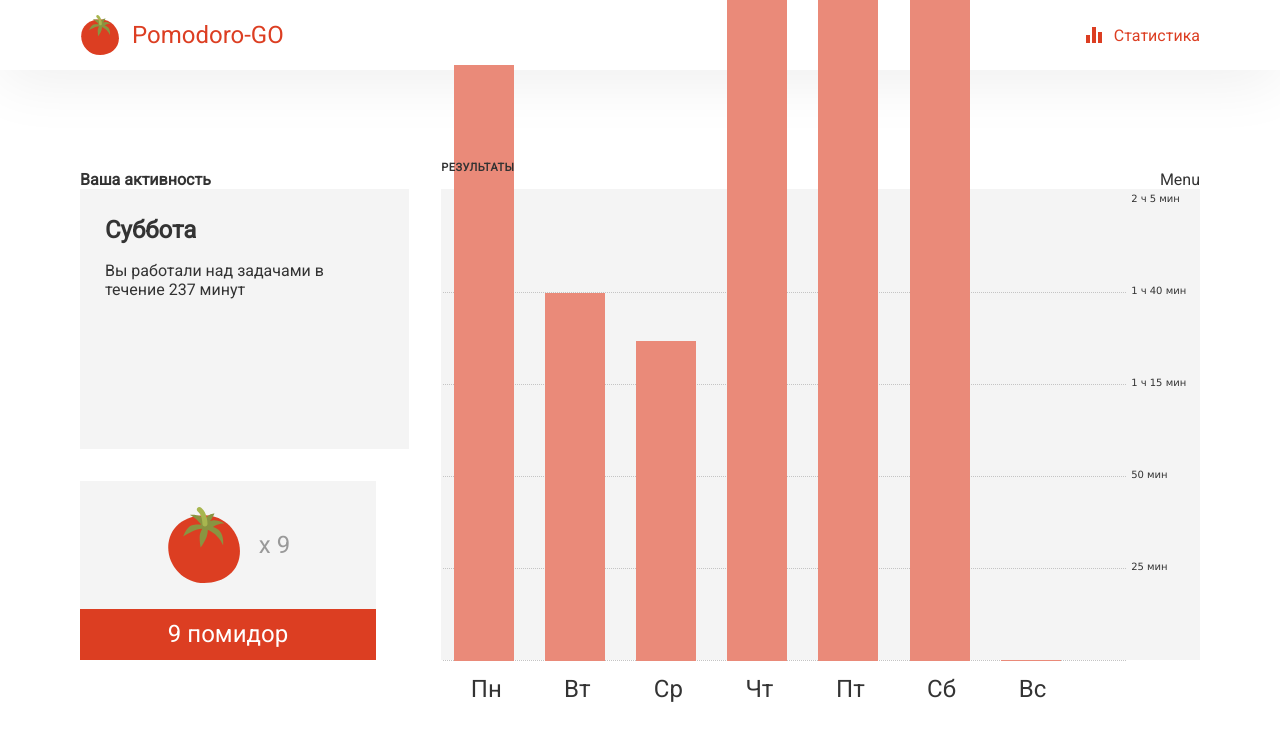
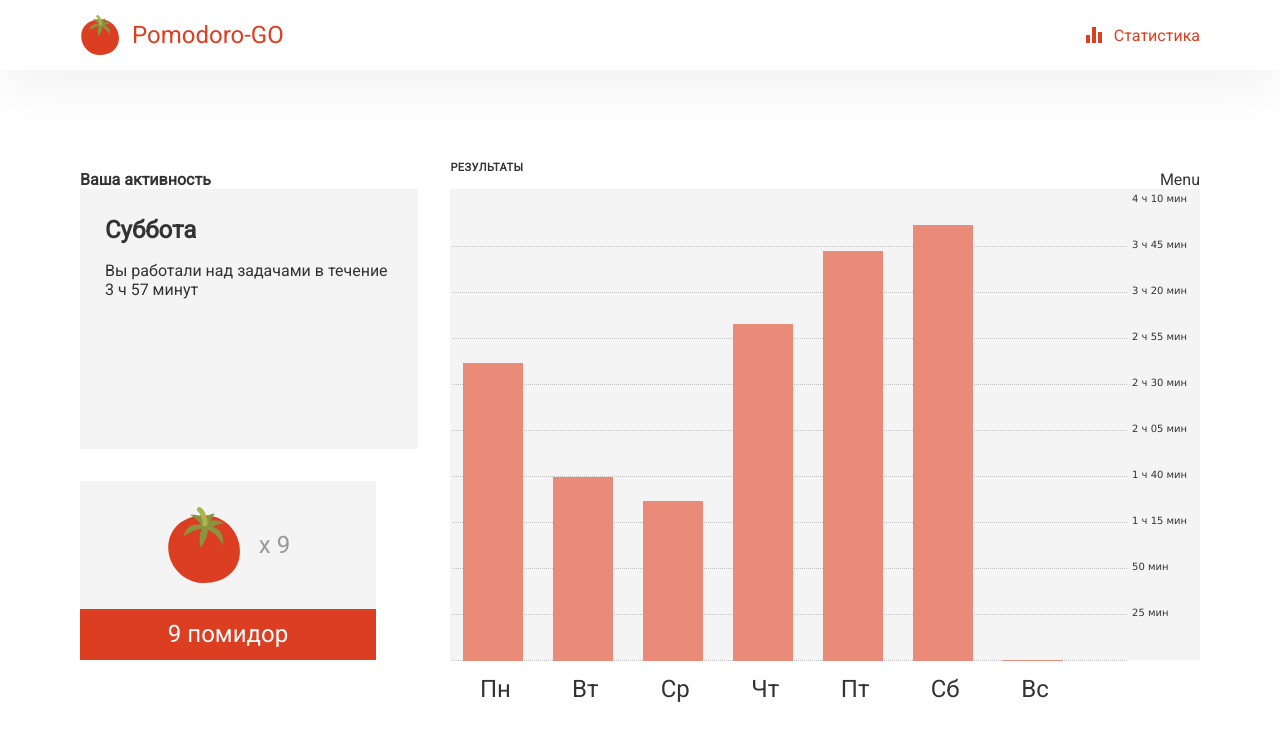
Before and after one commit to DiReon/pomodoro-go, a React (Create React App) app: page /statistics in a window 1280 px wide. Shown: the top 740 px of the page. Built offline with nearby package versions, Linux system fonts and the light colour scheme; what mobx-persist-store would draw is missing.

Commit message:
Adjust vertical axis and gridlines to maximum work time in a selected week

```diff
--- a/src/components/Statistics/Chart/Chart.tsx
+++ b/src/components/Statistics/Chart/Chart.tsx
@@ -1,7 +1,9 @@
-import React from 'react';
+import React, {ReactNode} from 'react';
 import styles from './chart.modules.css';
 import {journal} from '../../TaskTimer/Timer/TimerCard';
 import {IDay} from '../../../interfaces/day.interface';
+import {transformDuration} from '../../../utils/transform-duration';
+import {generateRandomIndex} from '../../../utils/generateRandomIndex';
 
 interface IChartProps {
   setSelectedDay: (value: IDay) => void;
@@ -22,8 +24,8 @@ export function Chart({setSelectedDay, selectedWeek}: IChartProps) {
     return result;
   }
 
-  function getWorkTime(index: number): number {
-    return (getCurrentWeekData()[index]?.workTime || 0) * 92 / 25;
+  function getWorkTimeHeight(index: number): number {
+    return (getCurrentWeekData()[index]?.workTime || 0) * getSegmentHeight() / 25;
   }
 
   function selectDay(index: number): void {
@@ -33,6 +35,27 @@ export function Chart({setSelectedDay, selectedWeek}: IChartProps) {
     }
   }
 
+  function getWorkTimeAxisLimit(): number {
+    const workTimeArray = getCurrentWeekData().map(item => item?.workTime).filter(item => !!item) as number[];
+    const result = Math.ceil(Math.max(...workTimeArray) / 25);
+    return result;
+  }
+
+  function horizontalGridlines(): ReactNode[] {
+    const result = Array(getWorkTimeAxisLimit()).fill(null).map((item, index) => {
+      return (
+        <div className="tick" style={{height: getSegmentHeight() + 'px'}} key={generateRandomIndex()}>
+          <p>{transformDuration((index + 1) * 25)}</p>
+        </div>
+      )
+    }).reverse();
+    return result;
+  }
+
+  function getSegmentHeight(): number {
+    return 460 / getWorkTimeAxisLimit();
+  }
+
   return (
     <div className={styles.container}>
       <table id="taskChart">
@@ -40,41 +63,37 @@ export function Chart({setSelectedDay, selectedWeek}: IChartProps) {
         <tbody>
         <tr className="qtr" id="mo">
           <th scope="row">Пн</th>
-          <td onClick={() => selectDay(0)} className="sent bar" style={{height: getWorkTime(0) + 'px'}}></td>
+          <td onClick={() => selectDay(0)} className="sent bar" style={{height: getWorkTimeHeight(0) + 'px'}}></td>
         </tr>
         <tr className="qtr" id="tu">
           <th scope="row">Вт</th>
-          <td onClick={() => selectDay(1)} className="sent bar" style={{height: getWorkTime(1) + 'px'}}></td>
+          <td onClick={() => selectDay(1)} className="sent bar" style={{height: getWorkTimeHeight(1) + 'px'}}></td>
         </tr>
         <tr className="qtr" id="we">
           <th scope="row">Ср</th>
-          <td onClick={() => selectDay(2)} className="sent bar" style={{height: getWorkTime(2) + 'px'}}></td>
+          <td onClick={() => selectDay(2)} className="sent bar" style={{height: getWorkTimeHeight(2) + 'px'}}></td>
         </tr>
         <tr className="qtr" id="th">
           <th scope="row">Чт</th>
-          <td onClick={() => selectDay(3)} className="sent bar" style={{height: getWorkTime(3) + 'px'}}></td>
+          <td onClick={() => selectDay(3)} className="sent bar" style={{height: getWorkTimeHeight(3) + 'px'}}></td>
         </tr>
         <tr className="qtr" id="fr">
           <th scope="row">Пт</th>
-          <td onClick={() => selectDay(4)} className="sent bar" style={{height: getWorkTime(4) + 'px'}}></td>
+          <td onClick={() => selectDay(4)} className="sent bar" style={{height: getWorkTimeHeight(4) + 'px'}}></td>
         </tr>
         <tr className="qtr" id="sa">
           <th scope="row">Сб</th>
-          <td onClick={() => selectDay(5)} className="sent bar" style={{height: getWorkTime(5) + 'px'}}></td>
+          <td onClick={() => selectDay(5)} className="sent bar" style={{height: getWorkTimeHeight(5) + 'px'}}></td>
         </tr>
         <tr className="qtr" id="su">
           <th scope="row">Вс</th>
-          <td onClick={() => selectDay(6)} className="sent bar" style={{height: getWorkTime(6) + 'px'}}></td>
+          <td onClick={() => selectDay(6)} className="sent bar" style={{height: getWorkTimeHeight(6) + 'px'}}></td>
         </tr>
         </tbody>
       </table>
 
       <div id="ticks">
-        <div className="tick"><p>2 ч 5 мин</p></div>
-        <div className="tick"><p>1 ч 40 мин</p></div>
-        <div className="tick"><p>1 ч 15 мин</p></div>
-        <div className="tick"><p>50 мин</p></div>
-        <div className="tick"><p>25 мин</p></div>
+        {horizontalGridlines()}
       </div>
     </div>
 
--- a/src/components/Statistics/Chart/chart.modules.css
+++ b/src/components/Statistics/Chart/chart.modules.css
@@ -126,7 +126,6 @@
     position: relative;
     border-bottom: 1px dotted #C4C4C4;
     width: 90%;
-    height:92px;
 }
 
 #ticks .tick p {
--- a/src/components/Statistics/Statistics.tsx
+++ b/src/components/Statistics/Statistics.tsx
@@ -4,6 +4,7 @@ import {journal} from '../TaskTimer/Timer/TimerCard';
 import {ReactComponent as TomatoIcon} from '../../icons/tomato-icon.svg';
 import {ReactComponent as TomatoIconSmiling} from '../../icons/tomato-icon-smiling.svg';
 import {Chart} from './Chart';
+import {transformDuration} from '../../utils/transform-duration';
 
 const weekDays = ['Воскресенье', 'Понедельник', 'Вторник', 'Среда', 'Четверг', 'Пятница', 'Суббота'];
 
@@ -27,9 +28,9 @@ export function Statistics() {
   function getWorkTimeText(): string {
     const lastDigit = getWorkTime() % 10;
     if (lastDigit === 1) {
-      return getWorkTime() + ' минуты';
+      return transformDuration(getWorkTime()) + 'уты';
     }
-    return getWorkTime() + ' минут';
+    return transformDuration(getWorkTime()) + 'ут';
   }
 
   function getPomodorosTextQuantity(): string {
@@ -73,7 +74,8 @@ export function Statistics() {
               <div className={styles.pomodoros}>
                 <TomatoIconSmiling />
               </div>
-            )}
+            )
+          }
         </div>
         <div className={styles.chart}>
           <Chart setSelectedDay={(value) => setSelectedDay(value)} selectedWeek={selectedWeek}/>
```
